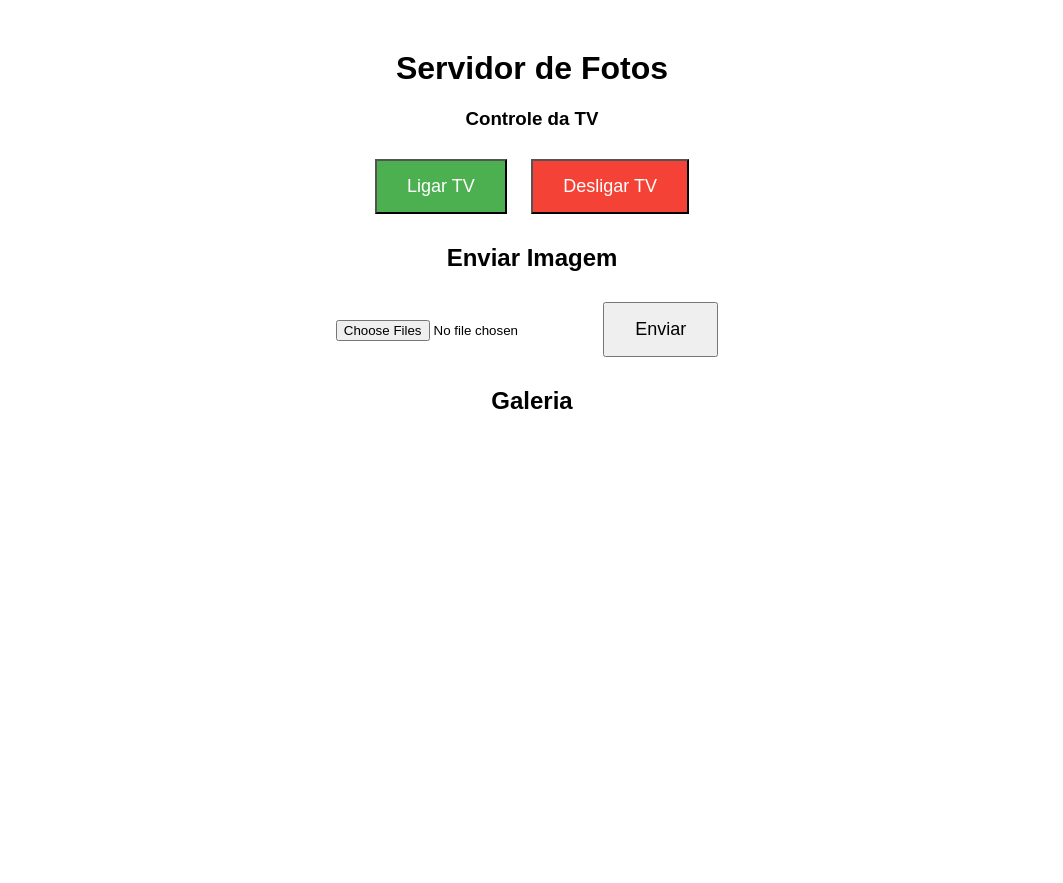
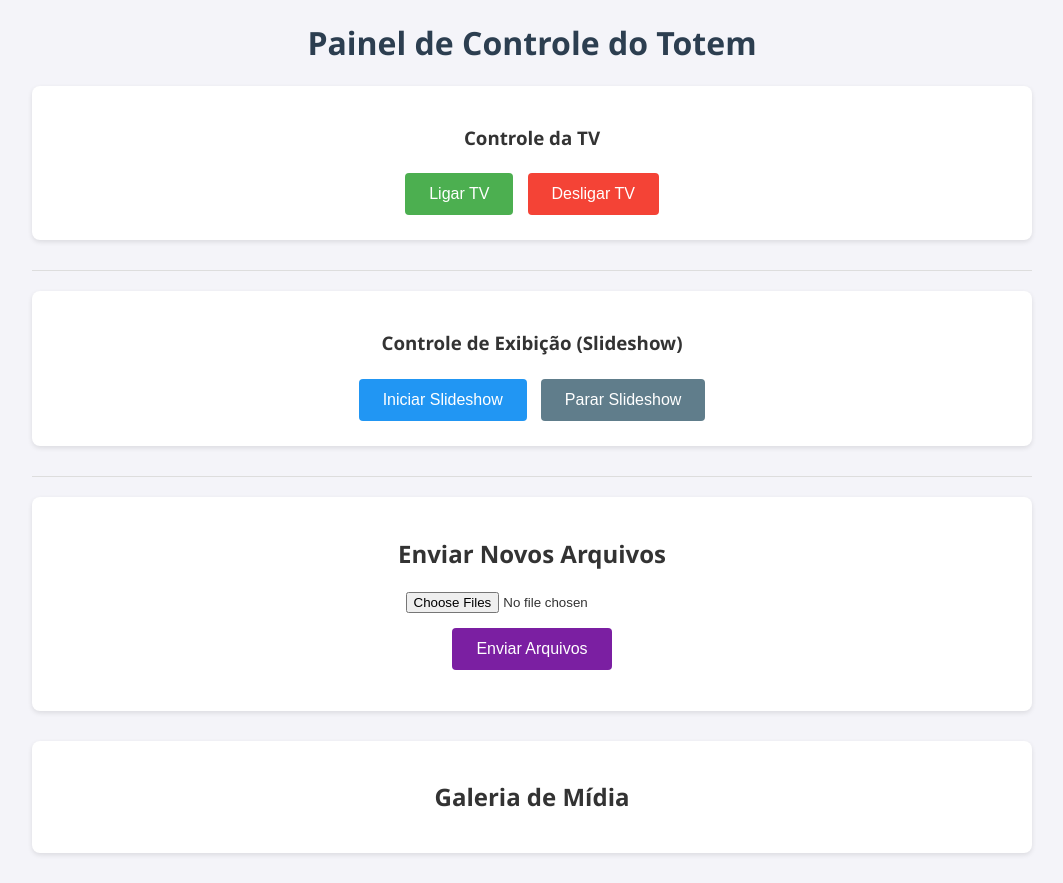
Before and after one commit to danielsicruz/pyfotos, a Flask app: template photo_server/templates/index.html in a window 1280 px wide. Shown: the whole page, without its empty margins (108-1171 px from the left). Before the commit the page ends 409 px from the top, so only its background shows below. Run offline with Flask 3, Linux system fonts and the light colour scheme; the template is opened without the code that fills it, so the values that code supplies are empty.

Commit message:
Add files via upload

```diff
--- a/photo_server/templates/index.html
+++ b/photo_server/templates/index.html
@@ -4,11 +4,13 @@
 <head>
     <meta charset="UTF-8">
     <meta name="viewport" content="width=device-width, initial-scale=1.0">
-    <title>Servidor de Fotos</title>
+    <title>Servidor de Fotos - Controle</title>
 </head>
 
 <body>
-    <h1>Servidor de Fotos</h1>
+    <h1>Painel de Controle do Totem</h1>
+
+    <section>
         <h3>Controle da TV</h3>
         <form action="/tv/on" method="post" style="display:inline;">
             <button type="submit" class="on">Ligar TV</button>
@@ -16,49 +18,166 @@
         <form action="/tv/off" method="post" style="display:inline;">
             <button type="submit" class="off">Desligar TV</button>
         </form>
-    <!-- Formulário de Upload -->
-    <h2>Enviar Imagem</h2>
+    </section>
 
-    <form method="POST" action="/upload" enctype="multipart/form-data">
-        <input type="file" name="file" multiple required>
-        <button type="submit">Enviar</button>
+    <hr>
+
+    <section>
+        <h3>Controle de Exibição (Slideshow)</h3>
+        <form action="/slideshow/start" method="post" style="display:inline;">
+            <button type="submit" class="play">Iniciar Slideshow</button>
+        </form>
+        <form action="/slideshow/stop" method="post" style="display:inline;">
+            <button type="submit" class="stop">Parar Slideshow</button>
+        </form>
+    </section>
+
+    <hr>
+
+    <section>
+    <h2>Enviar Novos Arquivos</h2>
+    <form id="uploadForm">
+        <input type="file" id="fileInput" name="file" multiple required>
+        <br>
+        <button type="submit" class="upload">Enviar Arquivos</button>
     </form>
 
-    <!-- Galeria de Imagens -->
-    <h2>Galeria</h2>
-    <div>
+    <div id="progressContainer" style="display:none; margin-top: 20px; background: #ddd; border-radius: 10px; overflow: hidden;">
+        <div id="progressBar" style="width: 0%; height: 20px; background: #7B1FA2; transition: width 0.2s;"></div>
+    </div>
+    <p id="status"></p>
+</section>
+
+<script>
+    const uploadForm = document.getElementById('uploadForm');
+    const fileInput = document.getElementById('fileInput');
+    const progressBar = document.getElementById('progressBar');
+    const progressContainer = document.getElementById('progressContainer');
+    const status = document.getElementById('status');
+
+    uploadForm.onsubmit = function(e) {
+        e.preventDefault();
+
+        const files = fileInput.files;
+        if (files.length === 0) return;
+
+        const formData = new FormData();
+        for (let i = 0; i < files.length; i++) {
+            formData.append('file', files[i]);
+        }
+
+        const xhr = new XMLHttpRequest();
+
+        // Monitora o progresso
+        xhr.upload.onprogress = function(e) {
+            if (e.lengthComputable) {
+                const percentComplete = (e.loaded / e.total) * 100;
+                progressContainer.style.display = 'block';
+                progressBar.style.width = percentComplete + '%';
+                status.innerText = `Enviando: ${Math.round(percentComplete)}%`;
+            }
+        };
+
+        xhr.onload = function() {
+            if (xhr.status === 200) {
+                status.innerText = "Upload concluído! Atualizando...";
+                setTimeout(() => window.location.reload(), 1000);
+            } else {
+                status.innerText = "Erro no upload.";
+            }
+        };
+
+        xhr.open('POST', '/upload', true);
+        xhr.send(formData);
+    };
+</script>
+
+    <section>
+        <h2>Galeria de Mídia</h2>
+        <div class="gallery">
             {% for image in images %}
-        <div style="display:inline-block; margin: 10px;">
-            <img src="{{ url_for('uploaded_file', filename=image) }}" width="200px" height="200px">
+            <div class="card">
+                <img src="{{ url_for('uploaded_file', filename=image) }}">
                 <br>
-            <a href="/delete/{{ image }}">Excluir</a>
+                <a href="/delete/{{ image }}" class="delete-btn">Excluir</a>
             </div>
             {% endfor %}
         </div>
+    </section>
 </body>
+
 <style>
     body {
-        font-family: Arial, sans-serif;
+        font-family: 'Segoe UI', Tahoma, Geneva, Verdana, sans-serif;
         text-align: center;
-        margin-top: 50px;
+        margin: 20px auto;
+        max-width: 1000px;
+        background-color: #f4f4f9;
+        color: #333;
     }
 
-    button {
-        padding: 15px 30px;
-        font-size: 18px;
-        margin: 10px;
-        cursor: pointer;
+    h1 { color: #2c3e50; }
+
+    section {
+        margin-bottom: 30px;
+        padding: 20px;
+        background: white;
+        border-radius: 8px;
+        box-shadow: 0 2px 5px rgba(0,0,0,0.1);
     }
 
-    .on {
-        background-color: #4CAF50;
-        color: white;
+    hr { border: 0; height: 1px; background: #ddd; margin: 20px 0; }
+
+    button {
+        padding: 12px 24px;
+        font-size: 16px;
+        margin: 5px;
+        cursor: pointer;
+        border: none;
+        border-radius: 4px;
+        transition: opacity 0.2s;
     }
 
-    .off {
-        background-color: #f44336;
-        color: white;
+    button:hover { opacity: 0.8; }
+
+    .on { background-color: #4CAF50; color: white; }
+    .off { background-color: #f44336; color: white; }
+
+    /* Novos estilos para os botões do VLC */
+    .play { background-color: #2196F3; color: white; }
+    .stop { background-color: #607D8B; color: white; }
+    .upload { background-color: #7B1FA2; color: white; margin-top: 15px; }
+
+    .gallery {
+        display: flex;
+        flex-wrap: wrap;
+        justify-content: center;
+        gap: 15px;
     }
+
+    .card {
+        background: #eee;
+        padding: 10px;
+        border-radius: 5px;
+    }
+
+    .card img {
+        width: 180px;
+        height: 180px;
+        object-fit: cover;
+        border-radius: 3px;
+        display: block;
+        margin-bottom: 8px;
+    }
+
+    .delete-btn {
+        color: #f44336;
+        text-decoration: none;
+        font-weight: bold;
+        font-size: 14px;
+    }
+
+    .delete-btn:hover { text-decoration: underline; }
 </style>
 
 </html>
```
Lines whose indentation alone changed are shown as unchanged.
